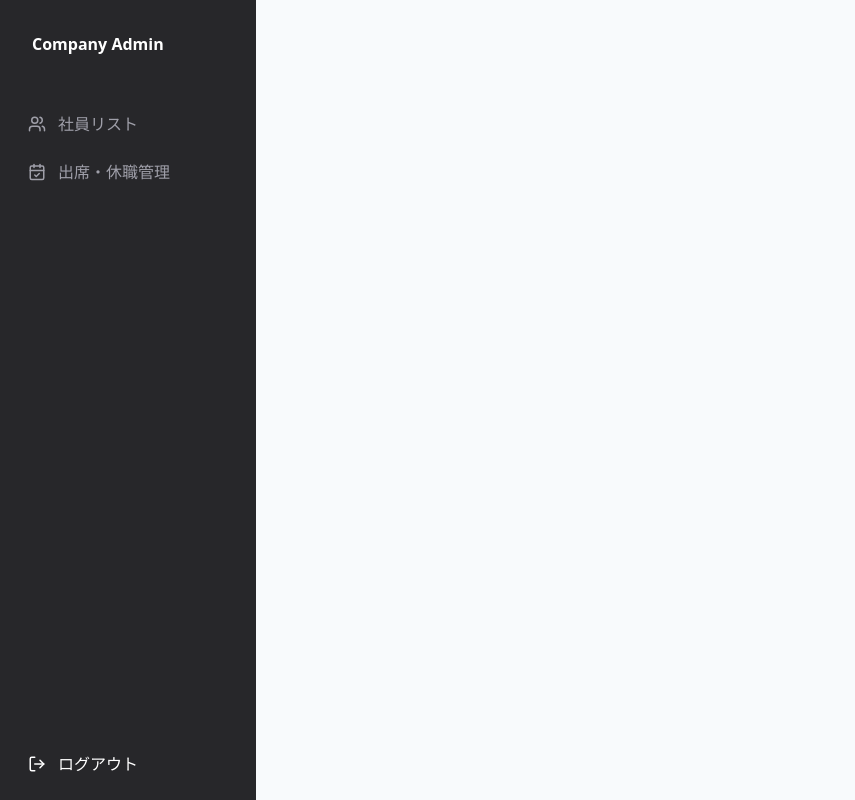
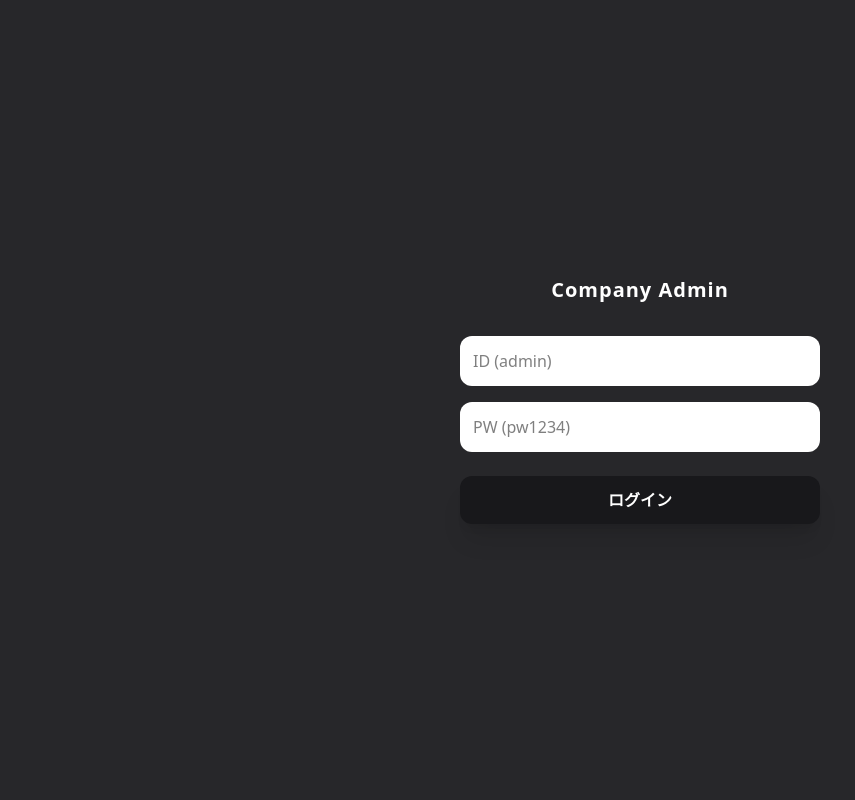
Before and after one commit to dojang102/company-admin-app, a React (Vite) app: page /login in a window 1280 px wide. Shown: the whole page, without its empty margins (0-855 px from the left). Built offline with nearby package versions, Linux system fonts and the light colour scheme.

Commit message:
ログイン

```diff
--- a/src/App.tsx
+++ b/src/App.tsx
@@ -1,22 +1,29 @@
 // src/App.tsx
-import { BrowserRouter, Navigate, Routes, Route } from 'react-router-dom';
+import { BrowserRouter, Navigate, Routes, Route, Outlet } from 'react-router-dom';
 import Layout from './components/Layout';
 import EmployeeListPage from './pages/EmployeeListPage';
 import EmployeeDetailPage from './pages/EmployeeDetailPage';
 import AttendancePage from './pages/AttendancePage';
+import LoginPage from './pages/LoginPage';
+import { ToastContainer } from 'react-toastify';
+import 'react-toastify/dist/ReactToastify.css';
 
 function App() {
   return (
+    <>
       <BrowserRouter>
-      <Layout>
         <Routes>
+          <Route path='/login' element={<LoginPage />} />
+          <Route element={<Layout><Outlet /></Layout>}>
             <Route path='/' element={<Navigate to='/employees' replace />} />
             <Route path='/employees' element={<EmployeeListPage />} />
             <Route path='/employees/:id' element={<EmployeeDetailPage />} />
             <Route path='/attendance' element={<AttendancePage />} />
+          </Route>
         </Routes>
-      </Layout>
       </BrowserRouter>
+      <ToastContainer position="bottom-right" autoClose={3000} />
+    </>
   );
 }
 
--- a/src/components/Layout.tsx
+++ b/src/components/Layout.tsx
@@ -1,6 +1,7 @@
-import React from 'react';
+import React, { useEffect } from 'react';
 import { Users, CalendarCheck, LogOut } from 'lucide-react';
 import { useLocation, useNavigate } from 'react-router-dom';
+import { toast } from 'react-toastify';
 
 interface LayoutProps {
     children: React.ReactNode;
@@ -9,6 +10,15 @@ interface LayoutProps {
 const Layout = ({ children }: LayoutProps) => {
     const navigate = useNavigate();
     const location = useLocation();
+
+    useEffect(() => {
+        const isAuthenticated = localStorage.getItem('is-authenticated');
+
+        if (isAuthenticated !== 'true') {
+            toast.error('セッションが切れました。再ログインしてください。');
+            navigate('/login', { replace: true });
+        }
+    }, [navigate]);
 
     const isActive = (path: string) => {
         if (path === '/employees') {
@@ -25,6 +35,14 @@ const Layout = ({ children }: LayoutProps) => {
 
         return `${baseStyle} ${isCurrent ? activeStyle : inactiveStyle}`;
     };
+
+    const handleLogout = () => {
+        localStorage.removeItem('is_authenticated');
+
+        toast.info('ログアウトしました');
+
+        navigate('/login', { replace: true });
+    }
 
     return (
         <div className='flex min-h-screen'>
@@ -61,19 +79,18 @@ const Layout = ({ children }: LayoutProps) => {
 
                 {/* 下部のボタン */}
                 <div className='absolute bottom-0 w-full p-4'>
-                    {/* <div className='flex items-center'>
-                        <div className='w-10 h-10 bg-sky-500 rounded-full'>写真</div>
-                        <div>プロフィール</div>
-                    </div> */}
-                    <button className='flex items-center w-full gap-3 px-3 py-2 rounded-sm hover:bg-zinc-700'>
+                    <button
+                        onClick={handleLogout}
+                        className='flex items-center w-full gap-3 px-3 py-2 rounded-sm hover:bg-zinc-700'
+                    >
                         <LogOut size={18} />
                         <span>ログアウト</span>
                     </button>
                 </div>
             </aside>
 
+            {/* コンテンツ */}
             <main className='flex-1 ml-64 min-h-screen bg-slate-50'>
-                {/* ページ内容 */}
                 {children}
             </main>
 
--- a/src/components/PageLayout.tsx
+++ b/src/components/PageLayout.tsx
@@ -1,6 +1,4 @@
 import React from "react";
-import { ToastContainer } from 'react-toastify';
-import 'react-toastify/dist/ReactToastify.css';
 
 interface PageLayoutProps {
     title: string;      // ページタイトル
@@ -17,7 +15,6 @@ const PageLayout = ({ title, children }: PageLayoutProps) => {
             {/* コンテンツ内容 */}
             <div className='flex-1 flex flex-col min-h-0'>
                 {children}
-                <ToastContainer position="top-right" autoClose={3000} />
             </div>
         </div>
     );
--- /dev/null
+++ b/src/pages/LoginPage.tsx
@@ -0,0 +1,66 @@
+import { useForm } from 'react-hook-form';
+import { useNavigate } from 'react-router-dom';
+import { toast } from 'react-toastify';
+
+const LoginPage = () => {
+    const navigate = useNavigate();
+
+    const AUTH_CONFIG = {
+        id: 'admin',
+        password: 'pw1234'
+    };
+
+    const { register, handleSubmit, formState: { errors } } = useForm();
+
+    const onSubmit = (data: any) => {
+        if (data.id === AUTH_CONFIG.id && data.password === AUTH_CONFIG.password) {
+            localStorage.setItem('is-authenticated', 'true');
+            toast.success('ログインしました');
+            navigate('/employees');
+        } else {
+            toast.error('IDまたはパスワードが違います');
+        }
+    };
+
+    return (
+        <div className='min-h-screen flex flex-col items-center justify-center bg-zinc-800 p-6'>
+            <div className='mb-8 flex flex-col items-center'>
+                <h1 className='text-xl font-bold text-white tracking-wider'>Company Admin</h1>
+            </div>
+
+            <div className='w-full max-w-[360px]'>
+                <form
+                    onSubmit={handleSubmit(onSubmit)}
+                    className='flex flex-col gap-4'
+                >
+                    <div className='space-y-1'>
+                        <input
+                            {...register('id', { required: true })}
+                            type='text'
+                            placeholder='ID (admin)'
+                            className={`w-full border rounded-xl p-3 bg-white outline-none transition-all focus:ring-2 focus:ring-white/20 ${errors.id ? 'border-red-500' : 'border-transparent'}`}
+                        />
+                    </div>
+
+                    <div className='space-y-1'>
+                        <input
+                            {...register('password', { required: true })}
+                            type='password'
+                            placeholder='PW (pw1234)'
+                            className={`w-full border rounded-xl p-3 bg-white outline-none transition-all focus:ring-2 focus:ring-white/20 ${errors.password ? 'border-red-500' : 'border-transparent'}`}
+                        />
+                    </div>
+
+                    <button
+                        type="submit"
+                        className='w-full mt-2 px-4 py-3 bg-zinc-900 text-white rounded-xl font-bold hover:bg-black transition-all active:scale-[0.98] shadow-xl'
+                    >
+                        ログイン
+                    </button>
+                </form>
+            </div>
+        </div>
+    );
+};
+
+export default LoginPage;
```
Lines whose indentation alone changed are shown as unchanged.
